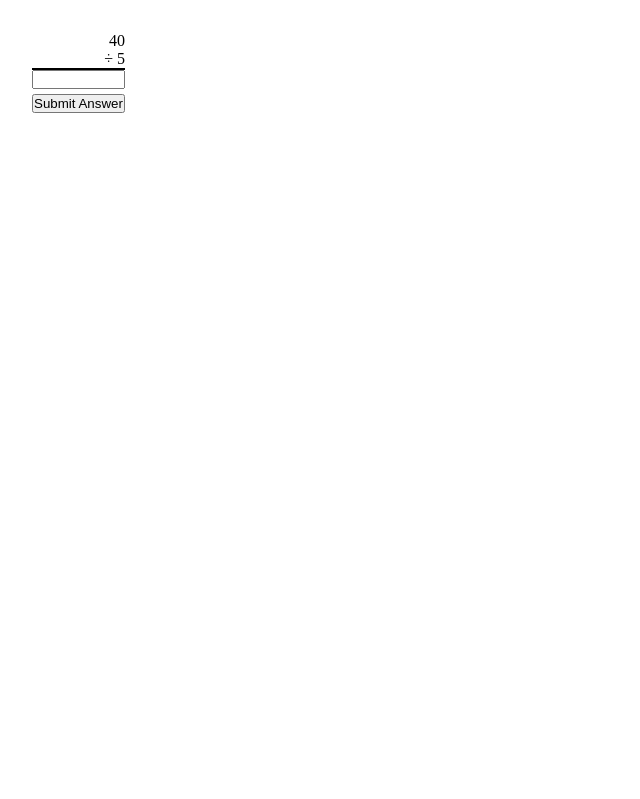
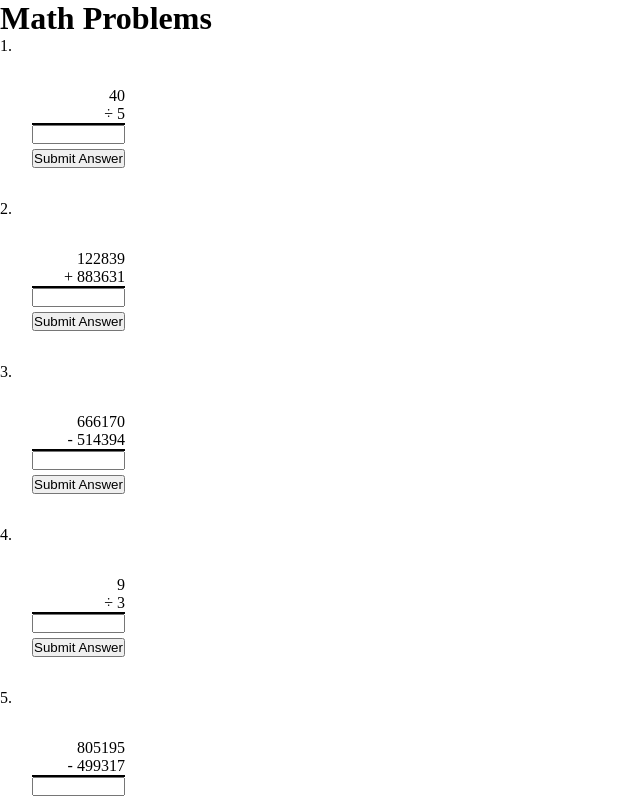
Before and after one commit to DickyKitchenJr/math-practice, a React (Vite) app: page / in a window 1280 px wide. Shown: the top 799 px of the page, without its empty margins (0-640 px from the left). Built offline with nearby package versions, Linux system fonts and the light colour scheme.

Commit message:
Update App.tsx
set up header and displayed MathProblem 15 times to provide the user with 15 different equations to solve

```diff
--- a/src/App.tsx
+++ b/src/App.tsx
@@ -1,14 +1,23 @@
-import './App.css'
-import MathProblem from './components/MathProblem'
+import "./App.css";
+import MathProblem from "./components/MathProblem";
+import Header from "./components/Header";
 
 function App() {
-
+  //used to set how many problems will be displayed
+  const numberOfProblems = 15;
 
   return (
     <>
-      <MathProblem />
+      <Header />
+      <div className="problems">
+        {Array.from({ length: numberOfProblems }, (_, index) => (
+          <div key={index} className="problem-box">
+            {index + 1}.<MathProblem />
+          </div>
+        ))}
+      </div>
     </>
-  )
+  );
 }
 
-export default App
+export default App;
```
